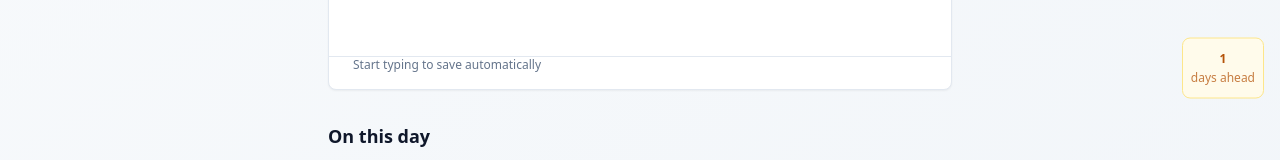
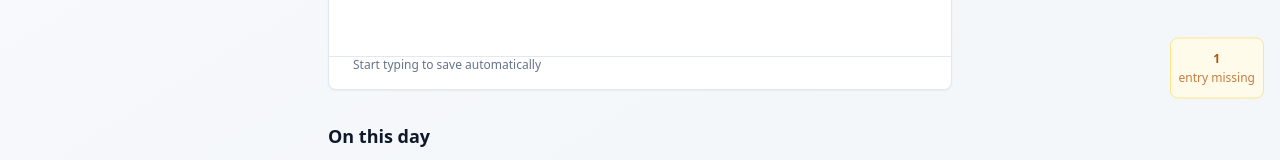
Before and after one commit to e13h/onelineaday, a React (Vite) app: page / in a window 1280 px wide. Both pictures are taken after a click on the button 348 px from the left and 104 px from the top of the page. Shown: the part 332-492 px from the top of the page. Built offline with nearby package versions, Linux system fonts and the light colour scheme.

Commit message:
Update badge

```diff
--- a/src/components/CatchupBadge.tsx
+++ b/src/components/CatchupBadge.tsx
@@ -19,7 +19,7 @@ export default function CatchupBadge({ count, side }: CatchupBadgeProps) {
       >
         <div className="text-xs font-semibold leading-tight">{count}</div>
         <div className="text-xs opacity-75 mt-1">
-          {side === 'left' ? 'days ago' : 'days ahead'}
+          {count > 1 ? 'entries missing' : 'entry missing'}
         </div>
       </div>
     </div>
```
